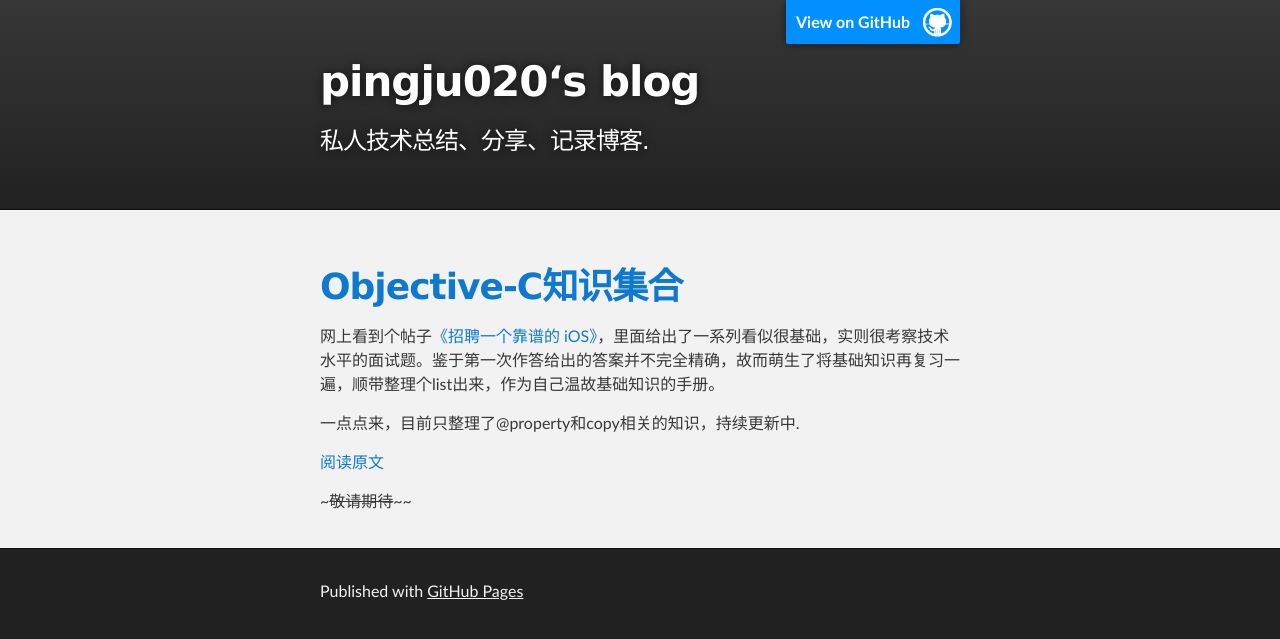
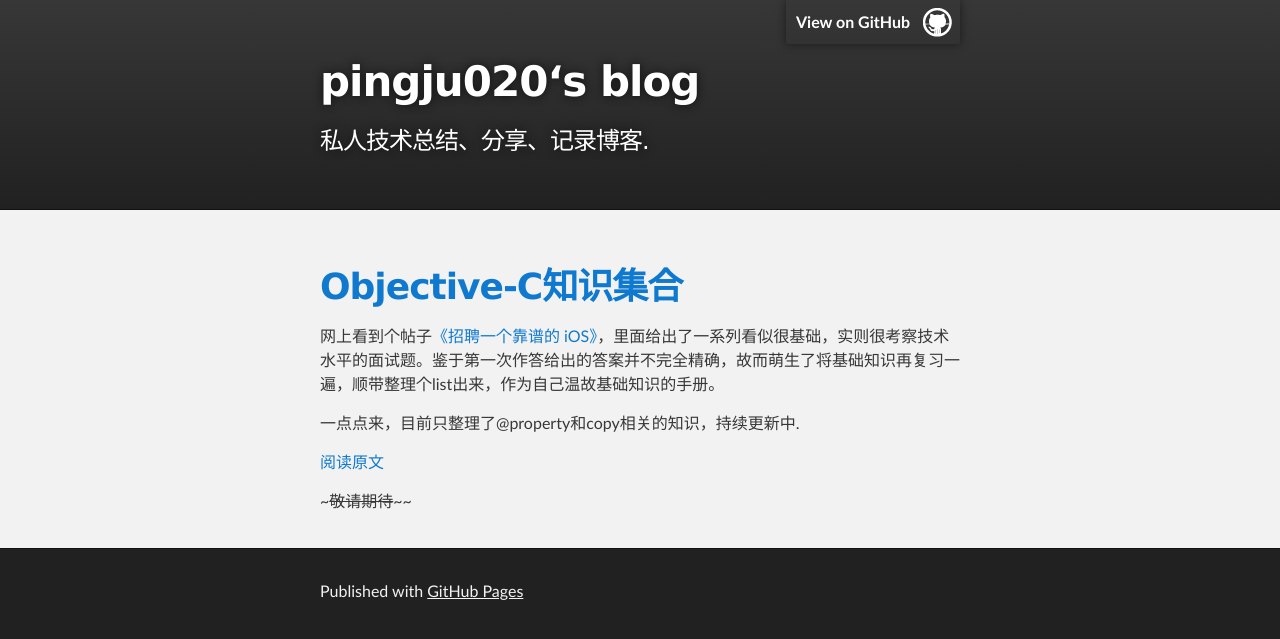
Before and after one commit to pingju020/pingju020.github.io, a Jekyll site: the page built from index.md, in a window 1280 px wide. Shown: the top 639 px of the page. Built offline with Jekyll 4.4.1, drawn with Linux system fonts in a browser that asks for light colours; our own code applies the rules of GitHub Pages for plain Markdown files.

Commit message:
提交按钮颜色
提交按钮颜色

```diff
--- a/_sass/jekyll-theme-slate.scss
+++ b/_sass/jekyll-theme-slate.scss
@@ -275,7 +275,7 @@ Full-Width Styles
   z-index: 10;
   padding: 10px 50px 10px 10px;
   color: #fff;
-  background: url('../images/blacktocat.png') #0090ff no-repeat 95% 50%;
+  background: url('../images/blacktocat.png') rgba(0,0,0,0) no-repeat 95% 50%;
   font-weight: 700;
   box-shadow: 0 0 10px rgba(0,0,0,.5);
   border-bottom-left-radius: 2px;
```
